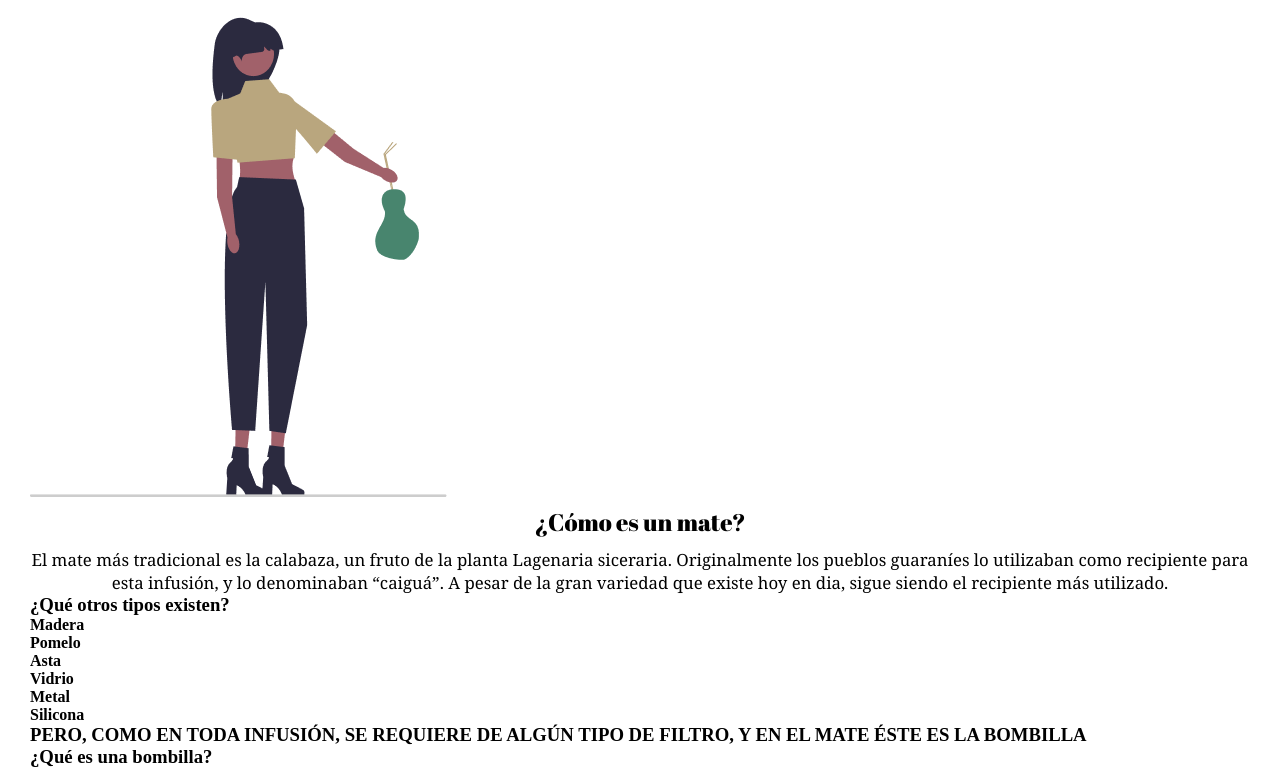
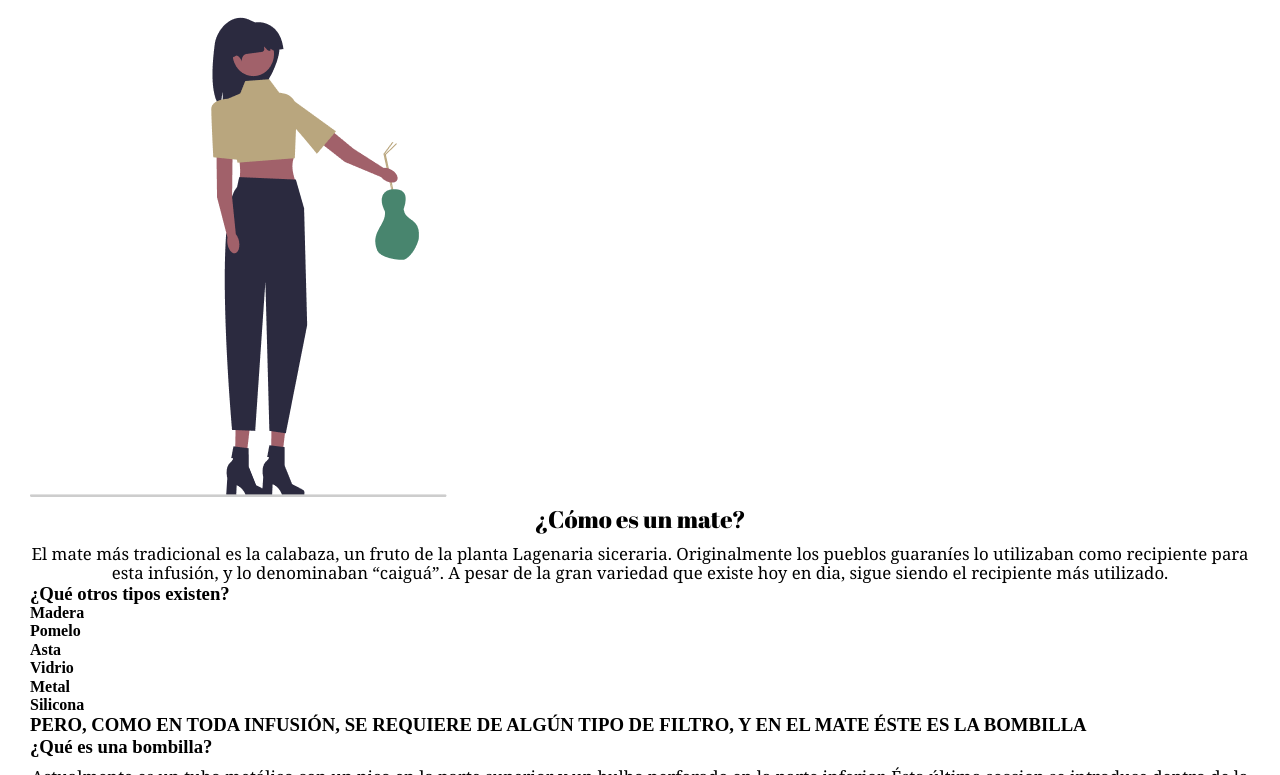
Before and after one commit to vasquetto/enzov.github.io, a website: page pages/mates.html in a window 1280 px wide. Shown: the part 105-880 px from the top of the page. Drawn offline with nearby package versions, Linux system fonts and the light colour scheme.

```diff
--- a/pages/mates.html
+++ b/pages/mates.html
@@ -4,6 +4,7 @@
     <meta charset="UTF-8">
     <meta http-equiv="X-UA-Compatible" content="IE=edge">
     <meta name="viewport" content="width=device-width, initial-scale=1.0">
+    <link rel="stylesheet" href="../css/normalize.css">
     <link rel="stylesheet" href="../css/styles.css">
     <link rel="shortcut icon" href="../img_2/icon-mate.png" type="image/x-icon">
     <title>Mates y Bombillas</title>
```
Also changed, not shown: package.json (added, +23 -0 lines), 1 other file.
